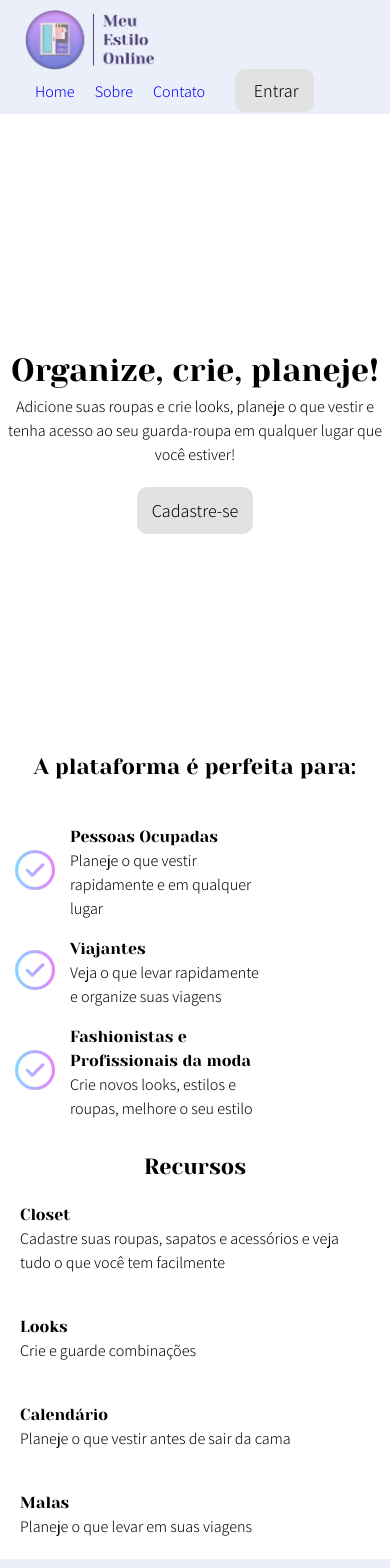
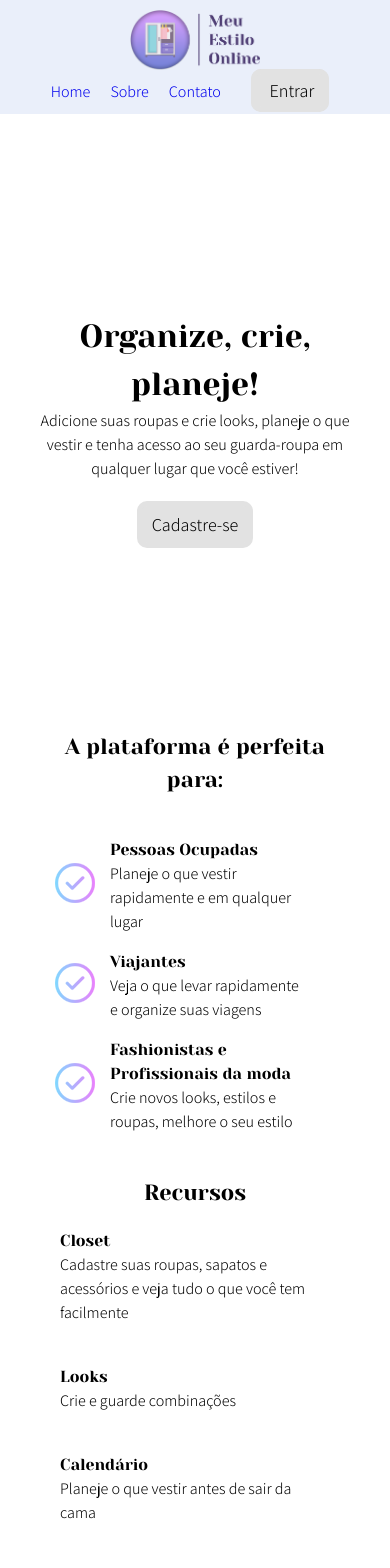
Before and after one commit to lydyanah/projeto-senac, a React (Create React App) app: page / in a window 390 px wide. Shown: the top 1568 px of the page. Built offline with nearby package versions, Linux system fonts and the light colour scheme.

Commit message:
instalação pacotes formulário

```diff
--- a/src/components/Page/styles.css
+++ b/src/components/Page/styles.css
@@ -32,6 +32,12 @@ footer{
   width: 100%;
 }
 
+@media (max-width: 440px){
+  .navbar-content{
+    flex-direction: column;
+  }
+}
+
 @media (min-width: 440px){
   .navbar-content{
     justify-content: space-around;
--- a/src/pages/home/styles.css
+++ b/src/pages/home/styles.css
@@ -4,7 +4,7 @@ section.conteúdoHome h2 {
 }
 
 section.infoGeral {
-  min-height: 600px;
+  min-height: 500px;
   display: flex;
   flex-direction: column;
   justify-content: center;
@@ -21,8 +21,7 @@ section.públicoAlvo {
 }
 
 ul.públicoAlvo-lista {
-  padding-top: 40px;
-  padding-bottom: 20px;
+  margin-top: 40px;
 }
 
 li.públicoAlvo-item::before {
--- a/src/styles/global.css
+++ b/src/styles/global.css
@@ -17,6 +17,10 @@
 
 main{
     margin-top: 150px;
+}
+
+section:not(#root){
+    padding: 20px;
 }
 
 .button{
```
Also changed, not shown: package.json (+7 -0 lines), 1 other file (tests, documents, lock files or other folders).
